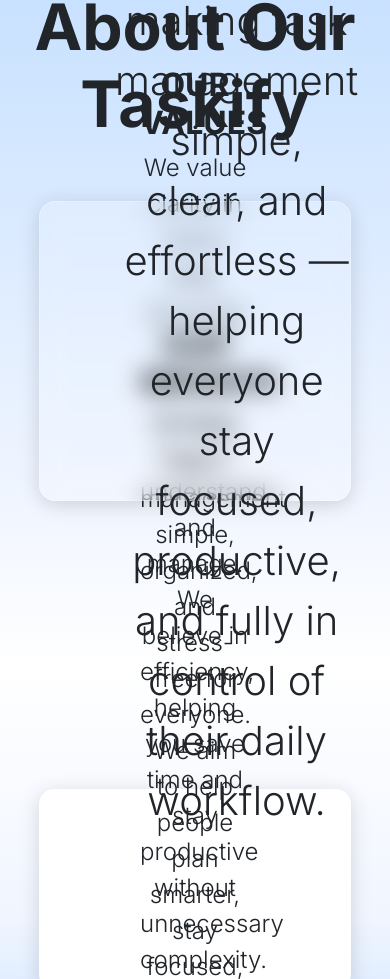
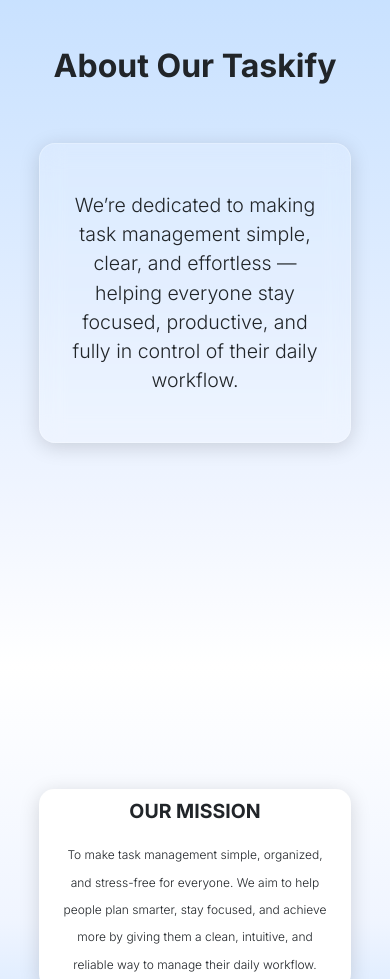
Before and after one commit to adawev/Taskify, a React (Vite) app: page /about in a window 390 px wide. Shown: the part 1021-2000 px from the top of the page. Built offline with nearby package versions, Linux system fonts and the light colour scheme.

Commit message:
responsiveAbout

```diff
--- a/src/components/AboutPageComponents/AboutMissions/style.scss
+++ b/src/components/AboutPageComponents/AboutMissions/style.scss
@@ -19,20 +19,21 @@
     border-radius: 15px;
     display: flex;
     flex-direction: column;
-    justify-content: center;
-
+    justify-content: space-evenly;
     text-align: center;
     height: 400px;
-    padding: 0 100px;
+    padding: 0 clamp(20px, 5vw, 100px);
     margin-top: 35px;
     h1 {
-      font-size: 32px;
+      font-size: clamp(16px, 5vw, 32px);
       font-weight: bold;
+    }
+    h1:first-child {
 
     }
     span {
-        line-height: 36px;
-        font-size: 24px;
+        line-height: clamp(12px, 7vw, 36px);
+        font-size: clamp(12px,2.5vw,24px);
 
     }
   }
--- a/src/components/AboutPageComponents/AboutSection/style.scss
+++ b/src/components/AboutPageComponents/AboutSection/style.scss
@@ -12,14 +12,14 @@
   justify-content: space-around;
   align-items: space-between;
   h1 {
-    font-size: 64px;
+  font-size: clamp(32px, 5vw, 64px);
     font-weight: bold;
  text-align: center;
   }
   .about_info{
     width: 80%;
     height: 300px;
-    padding: 0 75px;
+    padding: 0 clamp(30px, 5px, 75px);
     background: rgba(255, 255, 255, 0.15);
     border-radius: 16px;
     display: flex;
@@ -29,7 +29,7 @@
     backdrop-filter: blur(12px);
   }
   .about_info span{
-    font-size: 40px;
+    font-size: clamp(16px, 5vw, 40px);
     text-align: center;
   }
   .mainAbout {
--- a/src/components/AboutPageComponents/AboutTitle/style.scss
+++ b/src/components/AboutPageComponents/AboutTitle/style.scss
@@ -5,37 +5,39 @@
     rgb(255, 255, 255) 10%,
     rgb(220, 235, 255) 30%,
     rgb(200, 225, 255) 60%,
-    rgb(160, 205, 255) 100%
-);
-height: 100vh;
+    rgb(160, 205, 255) 100%     );
+
 display: flex;
 flex-direction: column;
 justify-content: center;
 padding: 0 50px;
 h1 {
-    font-size: 46px;
+font-size: clamp(28px, 5vw, 46px);
     font-weight: bold;
     text-align: center;
+margin-top: clamp(4px, 2vw, 10px);
+
 }
 .title_image {
     border-radius: 15px;
     background-color: white;
-    width: 350px;
-    height: 200px;
+     width: clamp(175px, 50vw, 350px);
+    height: clamp(100px, 50vw, 200px);
 }
 p {
-    font-size: 22px;
+font-size: clamp(14px, 2vw, 22px);
     font-weight: bold;
 }
 span {
-    font-size: 20px;
+font-size: clamp(14px, 2vw, 20px);
+
 }
 .social_medias {
     display: flex;
     gap: 30px;
 }
 .card_about {
-   width: 400px;
+  width: clamp(200px, 50vw, 400px);
    margin-top: 10px;
 }
 .titles {
```
